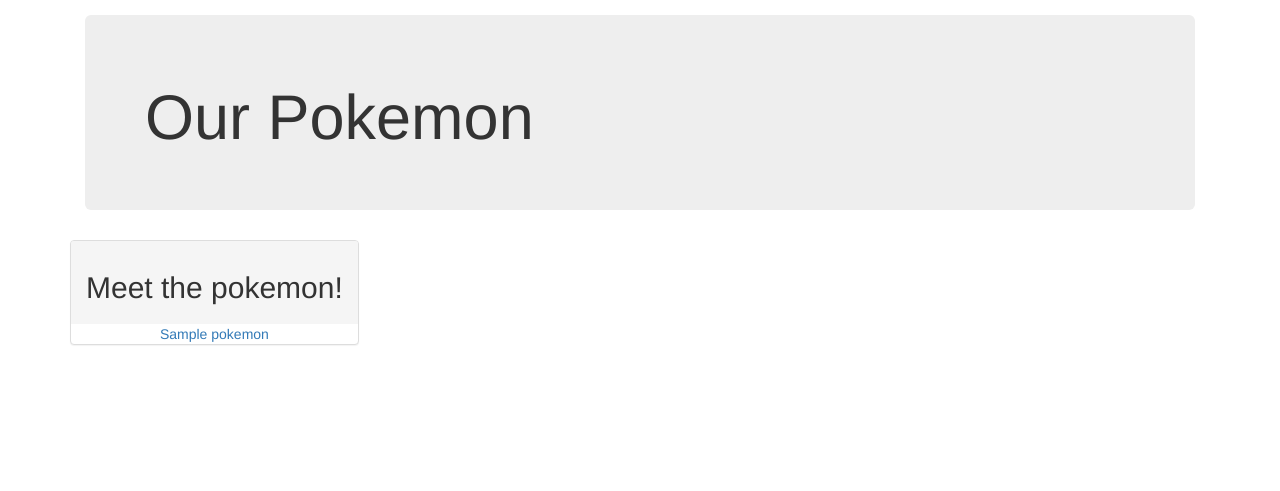
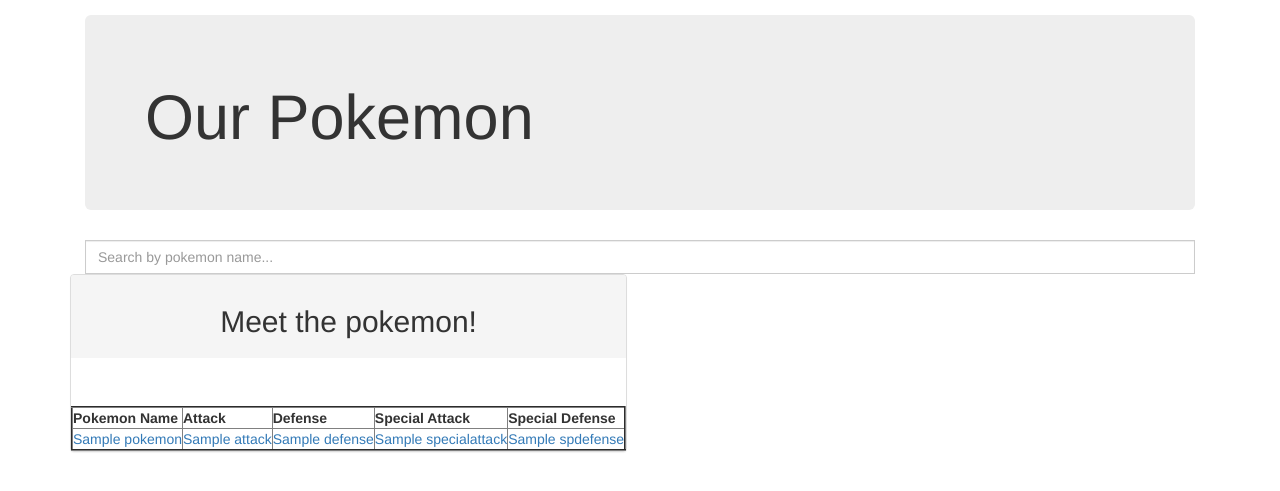
Before and after one commit to deyuanzhang/cs329e-idb, a Flask app: template templates/pokemonSplash.html in a window 1280 px wide. Shown: the part 287-778 px from the top of the page. Run offline with Flask 2, Linux system fonts and the light colour scheme; the template is opened without the code that fills it: most values are stand-ins (such as "Sample title", 1, 10 or a date in 2020); parts of the project's set-up code (start-up, migrations or seed data) failed here and were passed over; some libraries are stand-ins or nearby versions.

Commit message:
Start search

```diff
--- a/templates/pokemonSplash.html
+++ b/templates/pokemonSplash.html
@@ -4,6 +4,61 @@
 <head>
   <meta charset="utf-8">
   {% include "template.html" %}
+    <script type="text/javascript">
+    function sortTable(n) {
+      var table, rows, switching, i, x, y, shouldSwitch, dir, switchcount = 0;
+      table = document.getElementById("pokemonSplash");
+      switching = true;
+      dir = "asc";
+      while (switching) {
+        switching = false;
+        rows = table.getElementsByTagName("TR");
+        for (i = 1; i < (rows.length - 1); i++) {
+          shouldSwitch = false;
+          x = rows[i].getElementsByTagName("TD")[n];
+          y = rows[i + 1].getElementsByTagName("TD")[n];
+          if (dir == "asc") {
+            if (x.innerHTML > y.innerHTML) {
+              shouldSwitch= true;
+              break;
+            }
+          } else if (dir == "desc") {
+            if (x.innerHTML < y.innerHTML {
+              shouldSwitch= true;
+              break;
+            }
+          }
+        }
+        if (shouldSwitch) {
+          rows[i].parentNode.insertBefore(rows[i + 1], rows[i]);
+          switching = true;
+          switchcount ++;
+        } else {
+          if (switchcount == 0 && dir == "asc") {
+            dir = "desc";
+            switching = true;
+          }
+        }
+      }
+    }
+    function tableSearch() {
+        var input, filter, table, tr, td, i;
+        input = document.getElementById("myInput");
+        filter = input.value.toUpperCase();
+        table = document.getElementById("authorsTable");
+      tr = table.getElementsByTagName("tr");
+        for (i = 0; i < tr.length; i++) {
+          td = tr[i].getElementsByTagName("td")[0];
+          if (td) {
+            if (td.innerHTML.toUpperCase().indexOf(filter) > -1) {
+                tr[i].style.display = "";
+              } else {
+                tr[i].style.display = "none";
+              }
+          }
+        }
+    }
+  </script>
 </head>
 
 <body>
@@ -11,21 +66,35 @@
     <div class="jumbotron">
       <h1>Our Pokemon</h1>
     </div>
+    <div class="input-group">
+          <input type="text" id = "myInput" onkeyup="tableSearch()" class="form-control" placeholder="Search by pokemon name...">
+    </div>
     <div class="row">
       <center>
         <div class="panel-group">
           <div class="panel panel-default">
             <div class="panel-heading"><h2>Meet the pokemon!</h2></div>
 
-            <table>
+            <table style = "margin-top: 48px" id = "pokemonSplash" BORDER = "2">
+              <tr>
+                <th onclick = "sortTable(0)">Pokemon Name</th>
+                <th onclick = "sortTable(1)">Attack</th>
+                <th onclick = "sortTable(2)">Defense</th>
+                <th onclick = "sortTable(3)">Special Attack</th>
+                <th onclick = "sortTable(4)">Special Defense</th>
+              </tr>
               {% for p in pokemon_all %}
                 <tr>
-                  <td>
-                    <a href="/pokemon/{{p.name}}">{{p.name |capitalize}}</a>
-                  </td>
+                  <td><a data-name = "{{p.name}}" href="/pokemon/{{p.name}}">{{p.name |capitalize}}</a></td>
+                  <td><a href="/attack">{{p.attack}}</a></td>
+                  <td><a href ="/defense">{{p.defense}}</a></td>
+                  <td><a href="/specialattack">{{p.specialattack}}</a></td>
+                  <td><a href ="/spdefense">{{p.spdefense}}</a></td>
                 </tr>
               {% endfor %}
+
             </table>
+
             </div>
 
           </div>
@@ -34,6 +103,15 @@
       </center>
     </div>
   </div>
+
+        <script>
+        $(document).ready(function() {
+          $('#pokemonSplash').DataTable({
+            "order": [[ 0, "desc" ]],
+            "iDisplayLength": 50
+          });
+        });
+      </script>
 </body>
 
 
```
